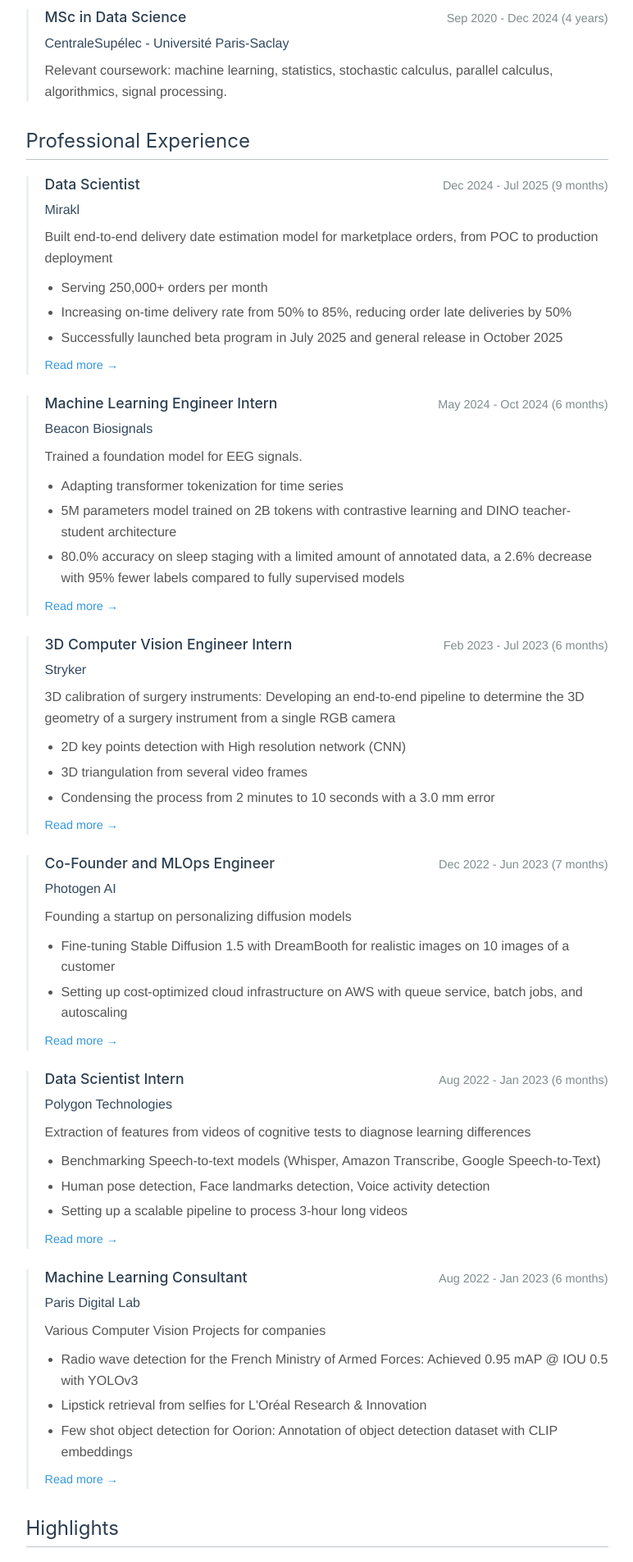
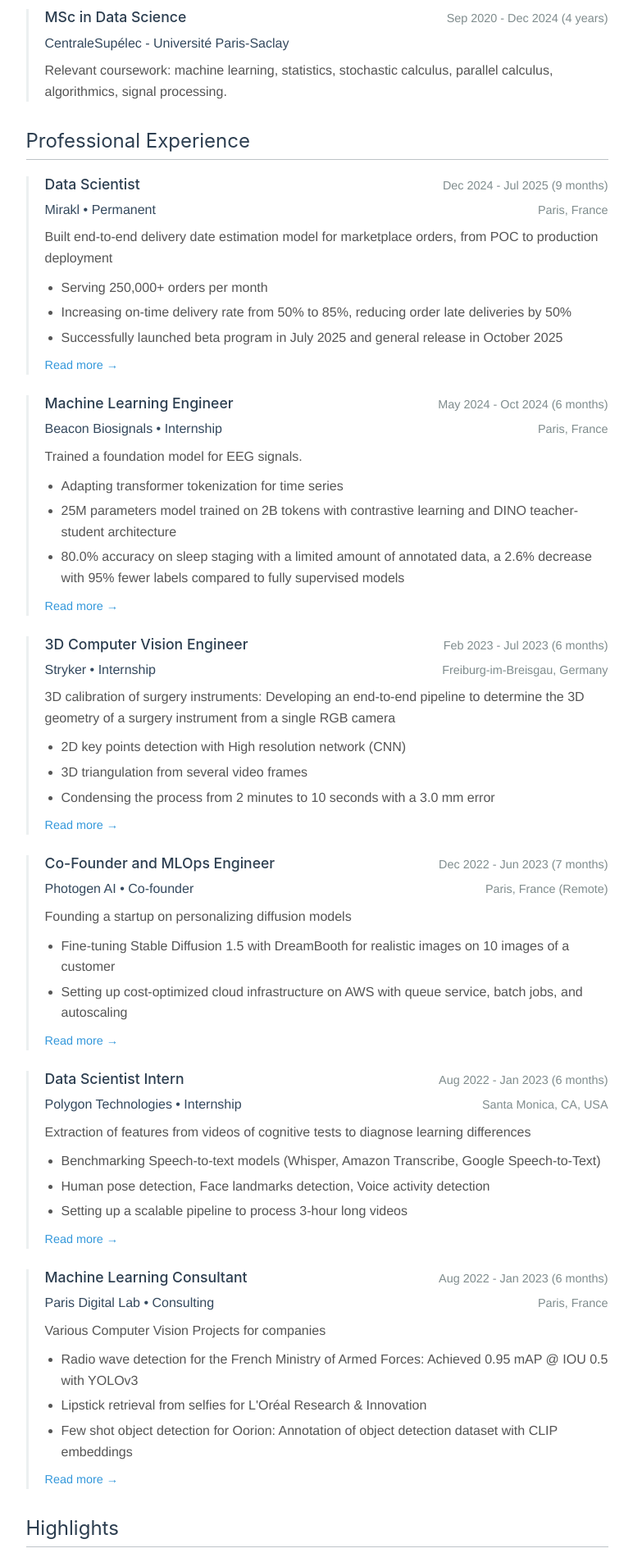
Before and after one commit to clementw168/clementw168.github.io, a Jekyll site: the page built from resume.html, in a window 1280 px wide. Shown: the part 964-2869 px from the top of the page at 82% size, without its empty margins (156-928 px from the left). Built offline with Jekyll 4.4.1, drawn with Linux system fonts in a browser that asks for light colours; nearby versions of some CDN libraries; comment, search, counter and statistics services are not loaded.

Commit message:
contract type and location

```diff
--- a/_data/resume.yml
+++ b/_data/resume.yml
@@ -17,7 +17,7 @@
 education:
   - degree: CIFRE PhD in Applied Mathematics
     period: 2025 - Present
-    duration: "Ongoing"
+    duration: Ongoing
     institution: Institut Polytechnique de Paris - Mirakl
     description: Graph Representation Learning with Self-Supervised Learning
     supervisor: Prof. Thomas Bonald
@@ -25,21 +25,23 @@
 
   - degree: MSc in Applied Mathematics - MVA
     period: Sep 2023 - Dec 2024
-    duration: "1 year"
+    duration: 1 year
     institution: École Normale Supérieure Paris-Saclay
     description: "Relevant coursework: NLP, graph learning, time series and signals, computer vision, geometric data analysis, optimization."
 
   - degree: MSc in Data Science
     period: Sep 2020 - Dec 2024
-    duration: "4 years"
+    duration: 4 years
     institution: CentraleSupélec - Université Paris-Saclay
     description: "Relevant coursework: machine learning, statistics, stochastic calculus, parallel calculus, algorithmics, signal processing."
 
 experience:
   - title: Data Scientist
     period: Dec 2024 - Jul 2025
-    duration: "9 months"
+    duration: 9 months
+    contract_type: Permanent
     company: Mirakl
+    location: Paris, France
     description: Built end-to-end delivery date estimation model for marketplace orders, from POC to production deployment
     achievements:
       - Serving 250,000+ orders per month
@@ -48,22 +50,26 @@
     post_link: /2025/10/07/mirakl-delivery-estimation/
     post_text: Read more →
 
-  - title: Machine Learning Engineer Intern
+  - title: Machine Learning Engineer
     period: May 2024 - Oct 2024
-    duration: "6 months"
+    duration: 6 months
+    contract_type: Internship
     company: Beacon Biosignals
+    location: Paris, France
     description: Trained a foundation model for EEG signals.
     achievements:
       - Adapting transformer tokenization for time series
-      - 5M parameters model trained on 2B tokens with contrastive learning and DINO teacher-student architecture
+      - 25M parameters model trained on 2B tokens with contrastive learning and DINO teacher-student architecture
       - 80.0% accuracy on sleep staging with a limited amount of annotated data, a 2.6% decrease with 95% fewer labels compared to fully supervised models
     post_link: /2024/10/15/beacon-biosignals-eeg-foundation-model/
     post_text: Read more →
 
-  - title: 3D Computer Vision Engineer Intern
+  - title: 3D Computer Vision Engineer
     period: Feb 2023 - Jul 2023
-    duration: "6 months"
+    duration: 6 months
+    contract_type: "Internship"
     company: Stryker
+    location: Freiburg-im-Breisgau, Germany
     description: "3D calibration of surgery instruments: Developing an end-to-end pipeline to determine the 3D geometry of a surgery instrument from a single RGB camera"
     achievements:
       - 2D key points detection with High resolution network (CNN)
@@ -74,8 +80,10 @@
 
   - title: Co-Founder and MLOps Engineer
     period: Dec 2022 - Jun 2023
-    duration: "7 months"
+    duration: 7 months
+    contract_type: Co-founder
     company: Photogen AI
+    location: Paris, France (Remote)
     description: "Founding a startup on personalizing diffusion models"
     achievements:
       - Fine-tuning Stable Diffusion 1.5 with DreamBooth for realistic images on 10 images of a customer
@@ -85,8 +93,10 @@
 
   - title: Data Scientist Intern
     period: Aug 2022 - Jan 2023
-    duration: "6 months"
+    duration: 6 months
+    contract_type: Internship
     company: Polygon Technologies
+    location: Santa Monica, CA, USA
     description: Extraction of features from videos of cognitive tests to diagnose learning differences
     achievements:
       - Benchmarking Speech-to-text models (Whisper, Amazon Transcribe, Google Speech-to-Text)
@@ -98,8 +108,10 @@
 
   - title: Machine Learning Consultant
     period: Aug 2022 - Jan 2023
-    duration: "6 months"
+    duration: 6 months
+    contract_type: Consulting
     company: Paris Digital Lab
+    location: Paris, France
     description: Various Computer Vision Projects for companies
     achievements:
       - "Radio wave detection for the French Ministry of Armed Forces: Achieved 0.95 mAP @ IOU 0.5 with YOLOv3"
@@ -112,23 +124,23 @@
 highlights:
   - title: Presidency of Automatants
     period: 2021 - 2022
-    duration: "1 year"
+    duration: 1 year
     organization: Automatants, the AI student association of CentraleSupélec
-    description: "Led a team of 20 members, organized events, and promoted machine learning at CentraleSupélec"
-    post_link: "/automatants/2022-02-15-president/"
-    post_text: "Read more→"
+    description: Led a team of 20 members, organized events, and promoted machine learning at CentraleSupélec
+    post_link: /automatants/2022-02-15-president/
+    post_text: Read more→
 
   - title: Multi-Agent Reinforcement Learning Project
     period: 2023 - 2024
-    duration: "1 year"
+    duration: 1 year
     organization: Google DeepMind
     description: Accelerating the convergence of FoReL for Nash equilibrium finding in two-player zero-sum games.
-    post_link: "/cs-mva/2024-04-15-mva-prey-predator-simulation/"
+    post_link: /cs-mva/2024-04-15-mva-prey-predator-simulation/
     post_text: "Read more→"
 
   - title: Leaf Area Index prediction from satellite images Competition
     period: 2023
-    duration: "3 months"
+    duration: 3 months
     organization: ""
     description: "Won the first prize on this student competition over 30 participants. We published a paper on our solution..."
     post_link: "/gap_year/2023-11-15-satellite-images-competition-publication/"
@@ -137,7 +149,7 @@
 
 
 skills:
-  - title: "Machine Learning"
+  - title: Machine Learning
     items:
       - Deep Learning
       - Graph Neural Networks, Time Series
--- a/_includes/resume/experience.html
+++ b/_includes/resume/experience.html
@@ -7,7 +7,10 @@
             <h3>{{ experience.title }}</h3>
             <span class="resume-date">{{ experience.period }} ({{ experience.duration }})</span>
         </div>
-        <p class="resume-organization">{{ experience.company }}</p>
+        <div class="resume-organization">
+            <span class="resume-company">{{ experience.company }}{% if experience.contract_type %} • {{ experience.contract_type }}{% endif %}</span>
+            {% if experience.location %}<span class="resume-location">{{ experience.location }}</span>{% endif %}
+        </div>
         <p class="resume-description">{{ experience.description }}</p>
         {% if experience.achievements %}
         <ul class="resume-achievements">
--- a/_layouts/resume.html
+++ b/_layouts/resume.html
@@ -125,6 +125,20 @@
     font-weight: 500;
     color: #34495e;
     font-size: 1em;
+    display: flex;
+    justify-content: space-between;
+    align-items: baseline;
+}
+
+.resume-company {
+    font-weight: 500;
+    color: #34495e;
+}
+
+.resume-location {
+    font-weight: 300;
+    color: #7f8c8d;
+    font-size: 0.9em;
 }
 
 .resume-description {
@@ -259,6 +273,15 @@
         margin-top: 5px;
     }
 
+    .resume-organization {
+        flex-direction: column;
+        align-items: flex-start;
+    }
+
+    .resume-location {
+        margin-top: 2px;
+    }
+
     .skills-grid {
         grid-template-columns: 1fr;
     }
```
